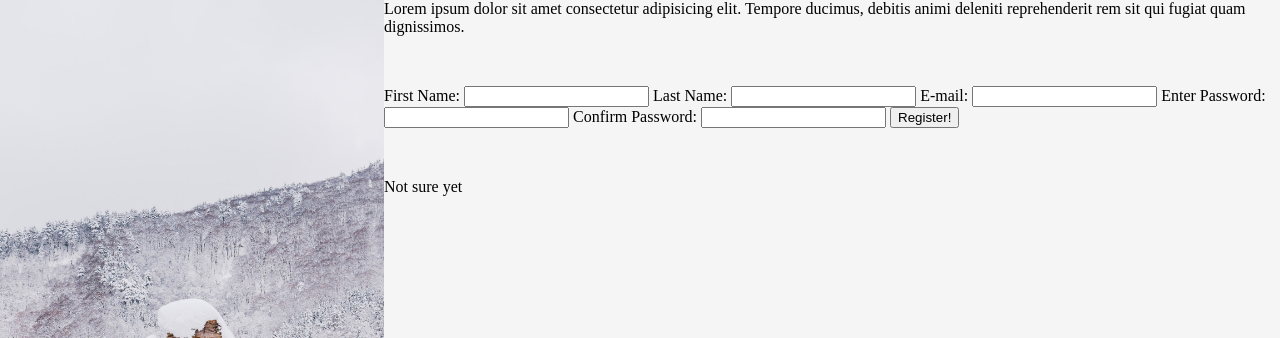
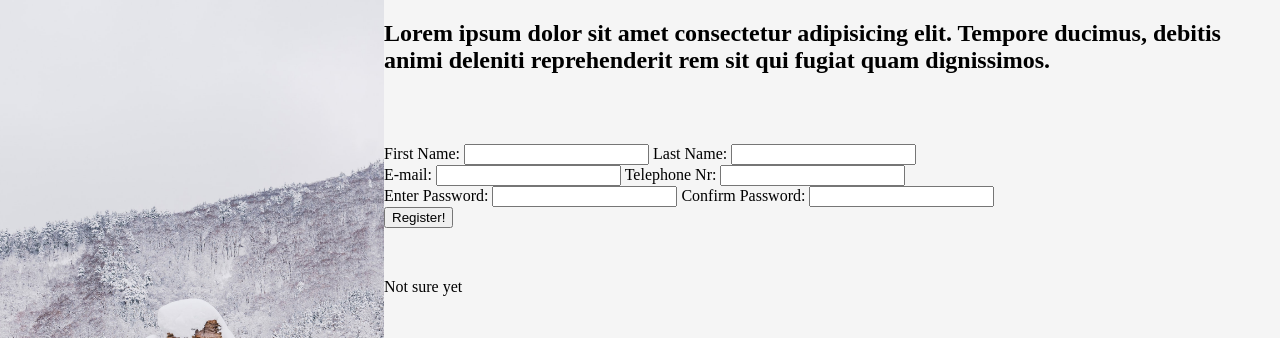
Before and after one commit to AlexSaxena/sign-up-form, a plain HTML site: page index.html in a window 1280 px wide. Shown: the top 338 px of the page. Drawn offline with Linux system fonts and the light colour scheme.

Commit message:
Update html Form structure divs, h1 tag, tel-input

```diff
--- a/index.html
+++ b/index.html
@@ -14,22 +14,32 @@
     </aside>
     <main>
       <section class="main-intro">
+        <h1>
           Lorem ipsum dolor sit amet consectetur adipisicing elit. Tempore
           ducimus, debitis animi deleniti reprehenderit rem sit qui fugiat quam
           dignissimos.
+        </h1>
       </section>
       <div class="form-container">
         <form action="#" method="post" class="sign-up">
+          <div id="Fname">
             <label for="firstName">First Name: </label>
             <input type="text" name="firstName" id="Fname" />
             <label for="lastName">Last Name: </label>
             <input type="text" name="lastName" id="Lname" />
+          </div>
+          <div id="Fcontact">
             <label for="mail">E-mail: </label>
             <input type="email" name="mail" id="Email" />
+            <label for="tele">Telephone Nr: </label>
+            <input type="tel" name="tele" id="telnr" />
+          </div>
+          <div id="Fpassword">
             <label for="password">Enter Password:</label>
             <input type="password" name="password" id="pass" />
             <label for="confirm">Confirm Password:</label>
             <input type="password" name="confirm" id="pw-confirm" />
+          </div>
           <input type="submit" value="Register!" />
         </form>
       </div>
```
Lines whose indentation alone changed are shown as unchanged.
